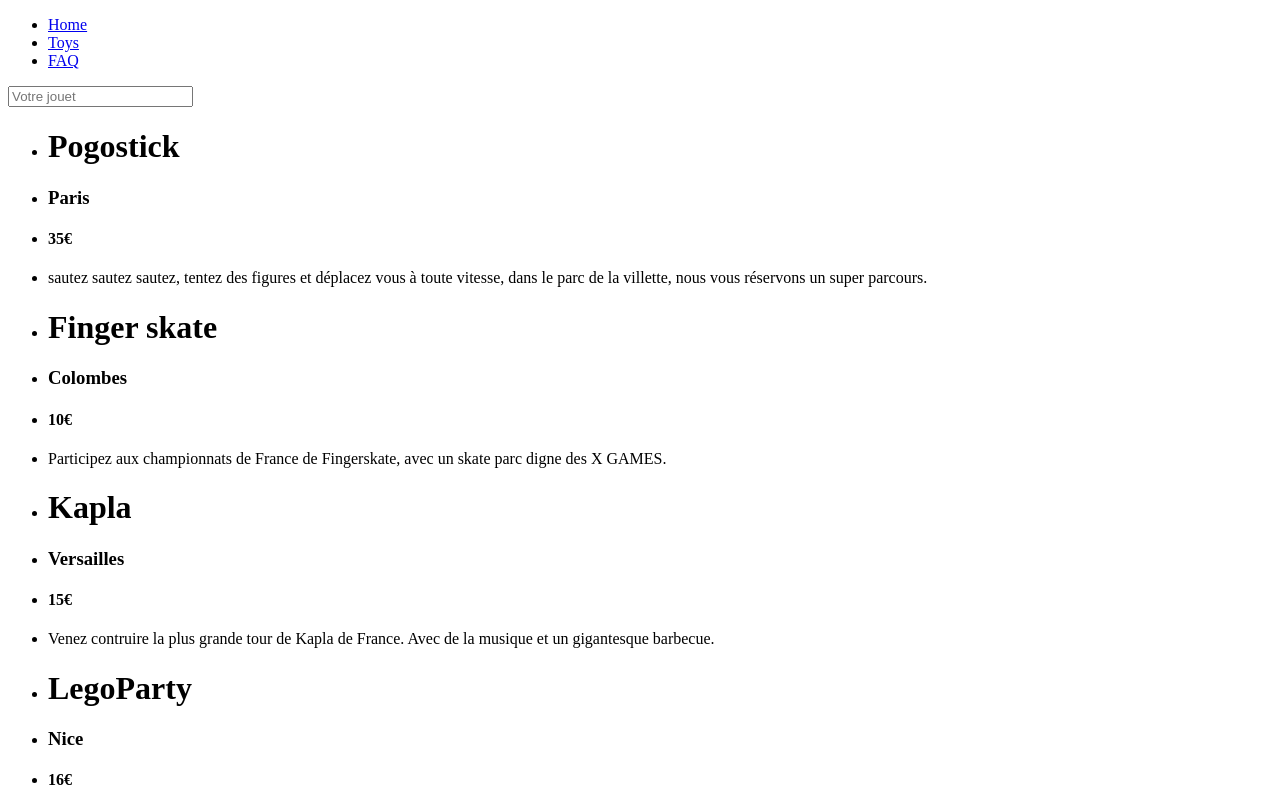
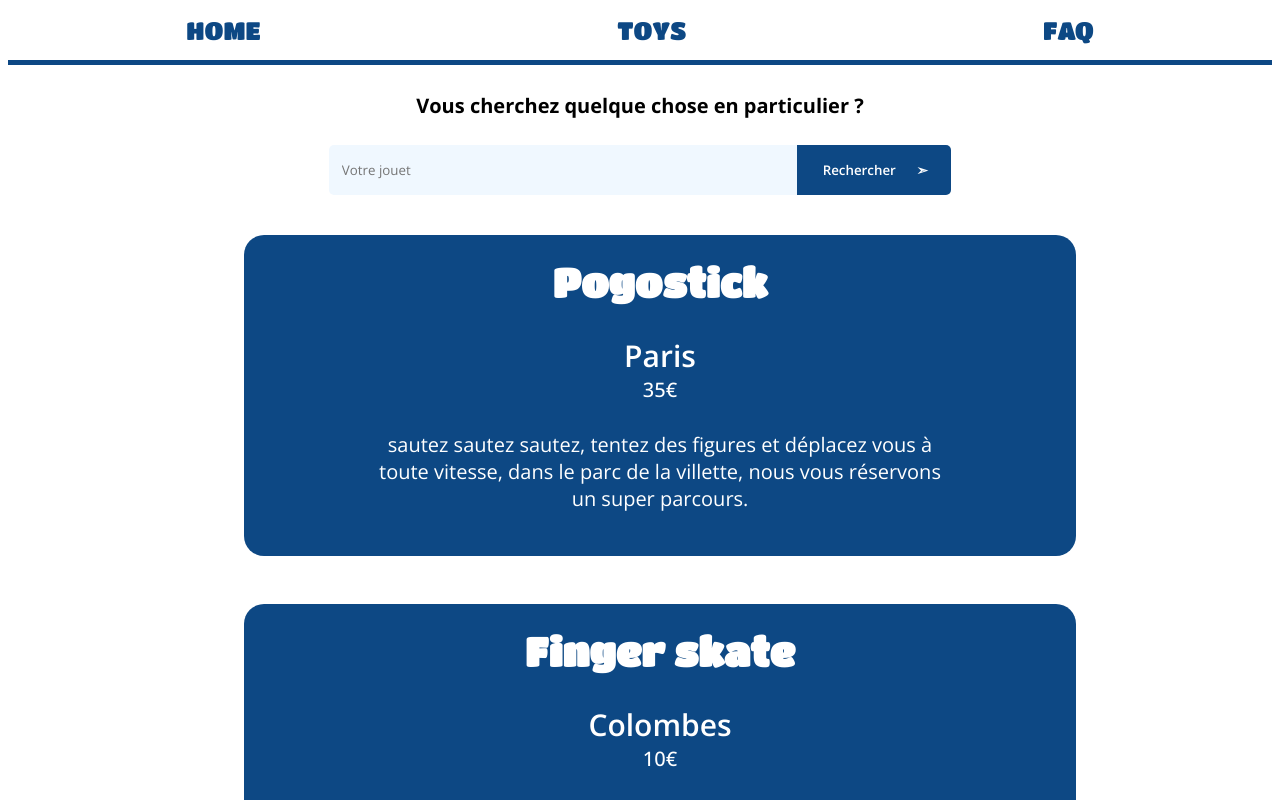
Before and after one commit to Edouardgj/devopsproject, a React (Create React App) app: page /Toys in a window 1280 px wide. Shown: the top 800 px of the page. Built offline with nearby package versions, Linux system fonts and the light colour scheme; data requests are answered from the project's data file.

Commit message:
modifs css

```diff
--- a/src/index.js
+++ b/src/index.js
@@ -16,7 +16,7 @@ root.render(
     <div>
       <header>
         <nav>
-          <ul>
+          <ul className="index">
             <li>
               <Link to="/">Home</Link>
             </li>
--- /dev/null
+++ b/src/pages/Home.css
@@ -0,0 +1,189 @@
+@import url('https://fonts.googleapis.com/css2?family=Titan+One&display=swap');
+@import url('https://fonts.googleapis.com/css2?family=Open+Sans:ital,wght@0,300;0,400;0,500;0,600;0,700;0,800;1,300;1,400;1,500;1,600;1,700&display=swap');
+
+.titre1{
+    display: flex;
+    flex-direction: column;
+    align-items: center;
+}
+.NFText{
+    display: flex;
+    flex-direction: column;
+    align-items: center;
+}
+.NFText h1{
+    color: #0d4884;
+    font-family: 'Titan One', cursive;
+    font-size: 50px;
+    text-align: center;
+  }
+  .NFText p{
+    text-align: center;
+    font-family: 'Open Sans', sans-serif;
+    font-size: 20px;
+  }
+
+.subtitle1{
+    width: 70%;
+    text-align: center;
+    color:white;
+    background-color: #0d4884;
+    padding: 3vh 3vw;
+    display: flex;
+    flex-direction: column;
+    align-items: center;
+    border-radius: 10px;
+    margin-top:10vh;
+}
+.subtitle1 h2{
+    font-family: 'Open Sans', sans-serif;
+    font-size: 30px;
+}
+.subtitle1 p{
+    font-family: 'Open Sans', sans-serif;
+    font-size: 20px;
+}
+nav{
+    border-bottom: 5px solid #0d4884;
+}
+ul.index {
+    display: flex;
+    justify-content: space-around;
+    list-style: none;
+    padding-inline-start: 0px;
+  }
+a{
+    text-decoration: none;
+    cursor: pointer;
+    color: #0d4884;
+    font-family: 'Titan One', cursive;
+    text-transform: uppercase;
+    font-size: 25px;
+    transition: all ease .2s;
+  }
+  a:hover{
+    color:#56983d;
+  }
+  .titre1 h1{
+    color: #0d4884;
+    font-family: 'Titan One', cursive;
+    font-size: 50px;
+    text-align: center;
+  }
+
+  .faq{
+    display: flex;
+    flex-direction: column;
+  }
+  .faq h1{
+    color: #0d4884;
+    font-family: 'Titan One', cursive;
+    font-size: 50px;
+    text-align: center;
+    text-transform: uppercase;
+  }
+  .faq h4{
+    color: #0d4884;
+    font-family: 'Open Sans', sans-serif;
+    font-size: 25px;
+    text-align: center;
+  }
+  .faq p{
+    font-family: 'Open Sans', sans-serif;
+    font-size: 20px;
+    text-align: center;
+}
+.toys_container{
+    display: flex;
+    flex-direction: column;
+    align-items: center;
+    width:65%;
+    text-align: center;
+    background-color: #0d4884;
+    padding:3vh 2vw;
+    margin: 3vh 1vw;
+    border-radius: 20px;
+}
+.toys_container h1{
+    font-size: 40px;
+    font-family: 'Titan One', cursive;
+    margin:0;
+}
+.toys_container h3{
+   font-family: 'Open Sans', sans-serif;
+   font-size: 30px;
+   font-weight: 600;
+   margin-bottom: 0;
+}
+.toys_container h4{
+    font-family: 'Open Sans', sans-serif;
+    font-size: 25px;
+    font-weight: 500;
+    margin-top: 0;
+    margin-bottom: 1vh;
+}
+.toys_container p{
+    font-family: 'Open Sans', sans-serif;
+    font-size: 20px;
+    font-weight: 400;
+    width:75%;
+    margin-left:12.5%;
+}
+.divjouets ul{
+    display: flex;
+    flex-wrap: wrap;
+    width: 95%;
+    justify-content: space-around;
+    list-style: none;
+    color:white;
+}
+.divjouets{
+    display: flex;
+    flex-direction: column;
+    align-items: center;
+}
+.divjouets h4{
+    font-size: 20px;
+    font-family: 'Open Sans', sans-serif;
+}
+label{
+    display: flex;
+    align-items: center;
+    width: 70%;
+    justify-content: center;
+  }
+input{
+    width:50%;
+    padding: 2vh 1vw;
+    border: none;
+    background-color: aliceblue;
+    border-radius:5px 0 0 5px;
+    outline: none;
+    font-family: 'Open Sans', sans-serif;
+  }
+  button{
+    padding: 2vh 4.3vw 2vh 2vw;
+    border:none;
+    background-color:#0d4884;;
+    color:white;
+    border-radius:0 5px 5px 0;
+    cursor:pointer;
+    font-family: 'Open Sans', sans-serif;
+    font-weight: 600;
+    position: relative;
+    transition: all ease-in-out .3s;;
+  }
+button:after{
+    content: "\27A3";
+    position: absolute;
+    top: 50%;
+    right: 15%;
+    transform: translateY(-50%);
+    transition: all ease-in-out .3s;
+  }
+button:hover:after{
+    right: 12%;
+  }
+button:hover{
+    background-color:#56983d;
+  }
--- a/src/pages/Home.js
+++ b/src/pages/Home.js
@@ -1,4 +1,5 @@
 import React from 'react';
+import "./Home.css";
 
 
 const Home = () => {
@@ -11,7 +12,9 @@ const Home = () => {
                     <p>Nous avons décidé de créer cette agence d&apos;évenementiel afin de permettre aux adultes de redevenir de grands enfants le temps d&apos;une soirée ou d&apos;une après midi.</p>
                 </div>
             </div>
-        </div>
+
+     </div>
+
     );
   }
 
--- a/src/pages/NotFound.js
+++ b/src/pages/NotFound.js
@@ -5,7 +5,7 @@ const NotFound = () => {
     <div className="NotFoundContainer" >
       <span className="NFText">
         <h1>404</h1>
-        <p className="NotFoundText">ERRRRR!</p>
+        <h1 className="NotFoundText">ERRRRR!</h1>
         <p>Il semblerait que la page que vous recherchez n&apos;existe pas.</p>
       </span>
     </div>
--- a/src/pages/Toys.js
+++ b/src/pages/Toys.js
@@ -20,7 +20,11 @@ const Toys =() => {
   return (
     <>
     <div className='divjouets'>
+    <h4>Vous cherchez quelque chose en particulier&nbsp;?</h4>
+    <label>
     <input placeholder="Votre jouet" onChange={event => setQuery(event.target.value)}/>
+    <button className="email-btn">Rechercher</button>
+    </label>
     <ul>
     {Toys.filter(Toys => {
     if (query === '') {
@@ -29,7 +33,7 @@ const Toys =() => {
       return Toys;
     }
   }).map((Toys) => (
-        <div>
+        <div className="toys_container">
           <li> <h1> {Toys.name} </h1> </li>
           <li> <h3> {Toys.localisation} </h3> </li>
           <li> <h4> {Toys.price} </h4> </li>
```
Also changed, not shown: src/index.css (line endings or trailing spaces).
